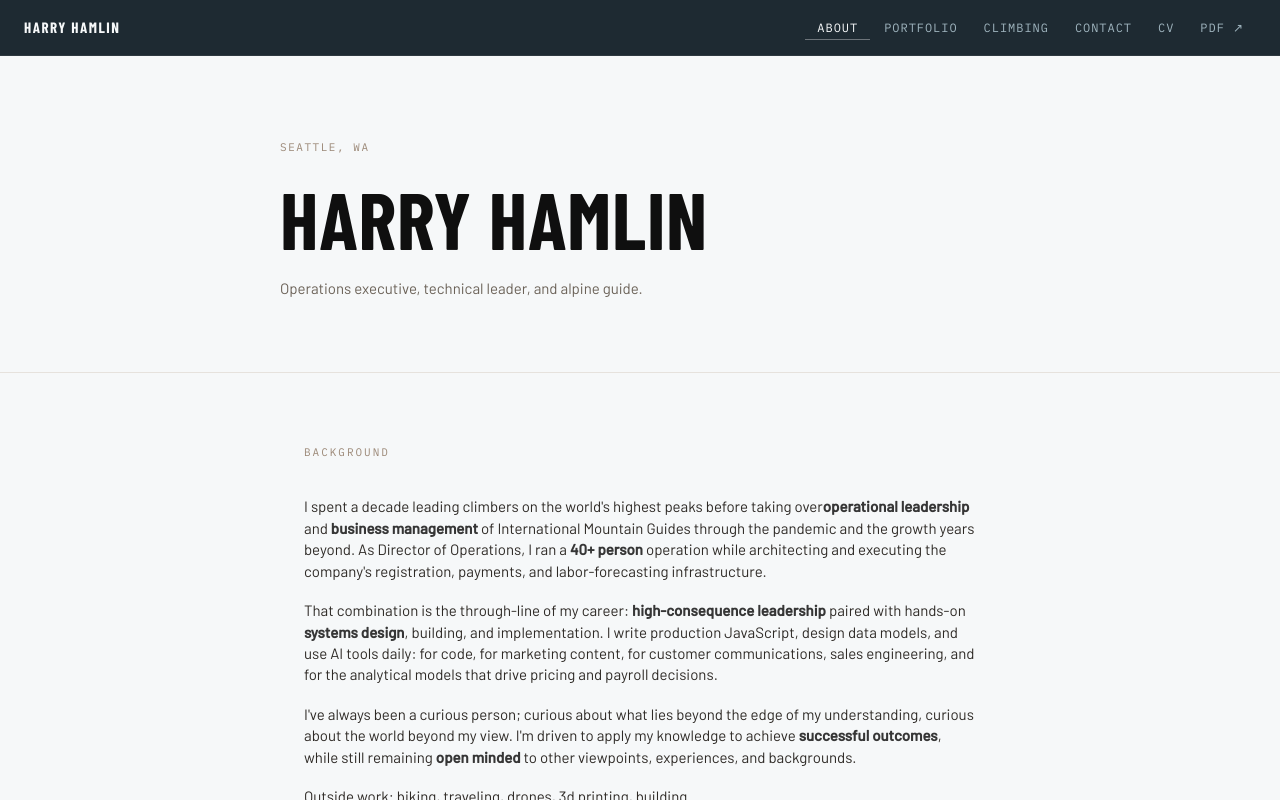
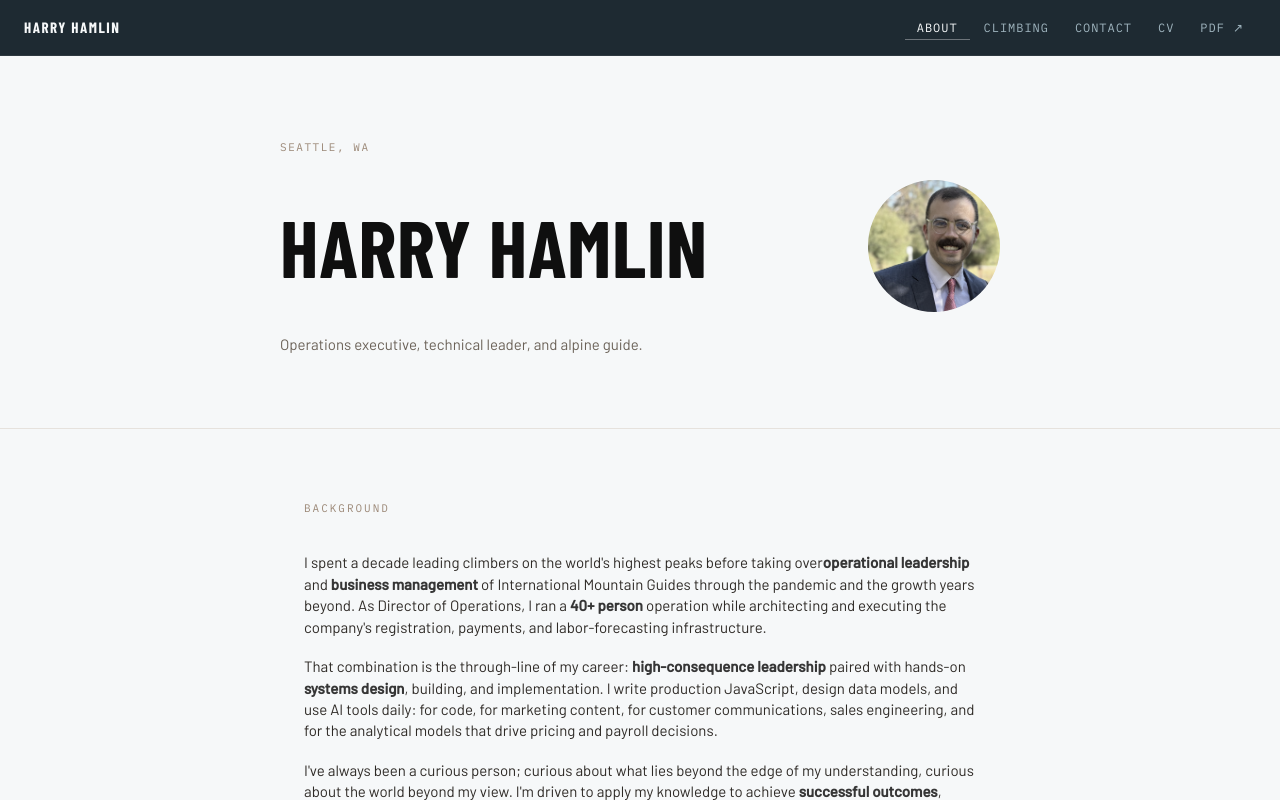
Before and after one commit to harryhamlin/hhamlin-react, a React (Create React App) app: page / in a window 1280 px wide. Built offline with nearby package versions, Linux system fonts and the light colour scheme.

Commit message:
headshot

```diff
--- a/src/components/Header.js
+++ b/src/components/Header.js
@@ -1,4 +1,5 @@
 import React from 'react';
+import headshotPhoto from '../images/headshot-2.jpg';
 
 const PAGE_META = {
   about: {
@@ -31,7 +32,12 @@ export default function Header({ currentPage }) {
     <header className="page-header">
       <div className="page-header-inner">
         <p className="page-header-eyebrow">{meta.eyebrow}</p>
-        <h1 className="page-header-title">{meta.title}</h1>
+        <div className="page-header-row">
+          <h1 className="page-header-title">{meta.title}</h1>
+          {currentPage === 'about' && (
+            <img className="about-headshot" src={headshotPhoto} alt={meta.title} />
+          )}
+        </div>
         {meta.tagline && <p className="page-header-tagline">{meta.tagline}</p>}
       </div>
     </header>
--- a/src/components/Nav.js
+++ b/src/components/Nav.js
@@ -2,7 +2,7 @@ import React, { useState } from 'react';
 
 const links = [
   { key: 'about',     label: 'About' },
-  { key: 'portfolio', label: 'Portfolio' },
+  // { key: 'portfolio', label: 'Portfolio' },
   { key: 'climbing',  label: 'Climbing' },
   { key: 'contact',   label: 'Contact' },
   { key: 'CV',        label: 'CV' },
--- a/src/site.css
+++ b/src/site.css
@@ -79,6 +79,10 @@ a:focus-visible, button:focus-visible { outline: 2px solid var(--ink); outline-o
   font-family: "IBM Plex Mono", monospace;
   font-size: 11px; letter-spacing: .14em; text-transform: uppercase;
   color: var(--muted); margin-bottom: 24px;
+}
+.page-header-row {
+  display: flex; align-items: center; justify-content: space-between;
+  gap: 24px;
 }
 .page-header-title {
   font-family: "Barlow Condensed", sans-serif; font-weight: 700;
@@ -184,6 +188,15 @@ a:focus-visible, button:focus-visible { outline: 2px solid var(--ink); outline-o
 }
 .expedition-body { flex: 1 1 auto; min-width: 0; }
 .expedition-body .role-head { margin-bottom: 4px; }
+
+/* ── About headshot ─────────────────────────────── */
+.about-headshot {
+  flex: 0 0 auto;
+  width: 132px; height: 132px; border-radius: 50%;
+  object-fit: cover; object-position: center top;
+  filter: grayscale(40%);
+  margin-bottom: 20px;
+}
 
 /* ── Stat row ────────────────────────────────────── */
 .stat-row {
```
Also changed, not shown: src/images/headshot-2.jpg (added), 1 other file (tests, documents, lock files or other folders).
